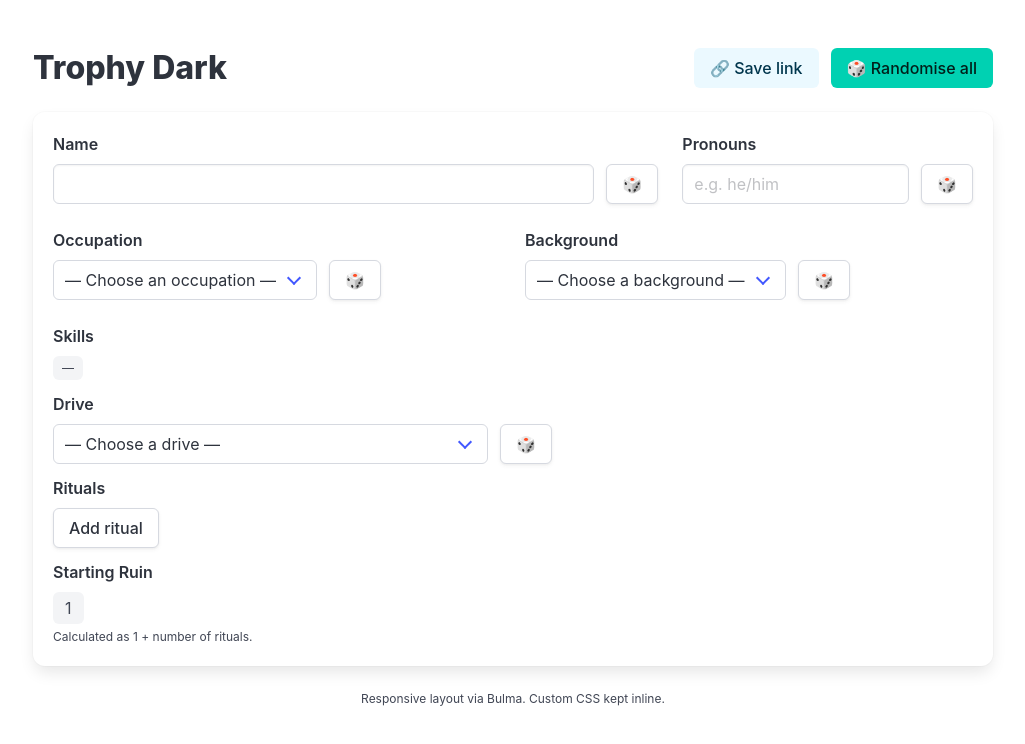
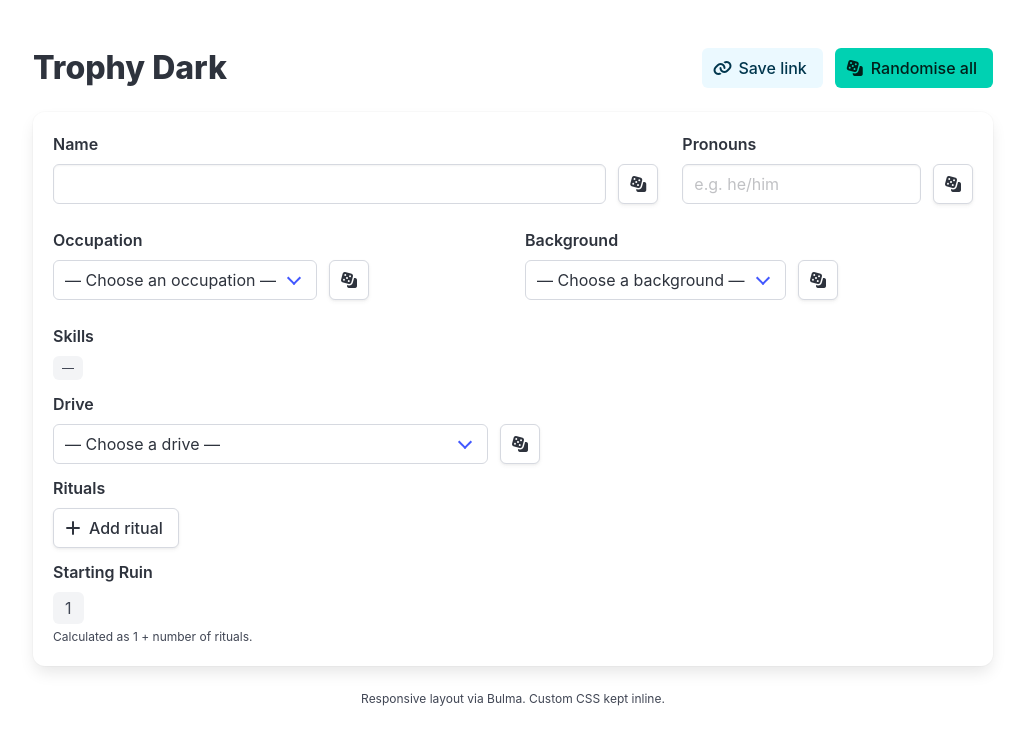
Before and after one commit to weavejester/trophycc, a plain HTML site: page index.html in a window 1280 px wide. Shown: the whole page, without its empty margins (127-1152 px from the left). Drawn offline with nearby package versions, Linux system fonts and the light colour scheme.

Commit message:
Add FontAwesome icons

```diff
--- a/index.html
+++ b/index.html
@@ -4,7 +4,8 @@
   <meta charset="UTF-8">
   <meta name="viewport" content="width=device-width, initial-scale=1">
   <title>Trophy Dark • Character Builder</title>
-  <link rel="stylesheet" href="https://cdn.jsdelivr.net/npm/bulma@1.0.4/css/bulma.min.css">
+  <link rel="stylesheet" href="https://cdnjs.cloudflare.com/ajax/libs/bulma/1.0.4/css/bulma.min.css" integrity="sha512-yh2RE0wZCVZeysGiqTwDTO/dKelCbS9bP2L94UvOFtl/FKXcNAje3Y2oBg/ZMZ3LS1sicYk4dYVGtDex75fvvA==" crossorigin="anonymous" referrerpolicy="no-referrer" />
+  <link rel="stylesheet" href="https://cdnjs.cloudflare.com/ajax/libs/font-awesome/7.0.0/css/all.min.css" integrity="sha512-DxV+EoADOkOygM4IR9yXP8Sb2qwgidEmeqAEmDKIOfPRQZOWbXCzLC6vjbZyy0vPisbH2SyW27+ddLVCN+OMzQ==" crossorigin="anonymous" referrerpolicy="no-referrer" />
 </head>
 <body>
   <section class="section">
@@ -18,10 +19,15 @@
           </div>
           <div class="level-right">
             <div class="level-item">
-              <button type="button" id="btnSaveHash" class="button is-info is-light" title="Save to URL" aria-label="Save to URL">🔗 Save link</button>
+              <button type="button" id="btnSaveHash" class="button is-info is-light" title="Save to URL" aria-label="Save to URL">
+                <span class="icon"><i class="fas fa-link"></i></span>
+                <span>Save link</span>
+              </button>
             </div>
             <div class="level-item">
-              <button type="button" id="btnRandAll" class="button is-primary" title="Randomise everything" aria-label="Randomise everything">🎲 Randomise all</button>
+              <button type="button" id="btnRandAll" class="button is-primary" title="Randomise everything" aria-label="Randomise everything">
+                <span class="icon"><i class="fas fa-dice"></i></span>
+                <span>Randomise all</span></button>
             </div>
           </div>
         </nav>
@@ -39,7 +45,9 @@
                       <input id="name" name="name" class="input" type="text" maxlength="80">
                     </div>
                     <div class="control">
-                      <button type="button" id="btnRandName" class="button" title="Randomise name" aria-label="Randomise name">🎲</button>
+                      <button type="button" id="btnRandName" class="button" title="Randomise name" aria-label="Randomise name">
+                        <span class="icon"><i class="fas fa-dice"></i></span>
+                      </button>
                     </div>
                   </div>
                 </div>
@@ -53,7 +61,9 @@
                       <input id="pronouns" name="pronouns" class="input" type="text" placeholder="e.g. he/him" maxlength="60" aria-describedby="pronounsHelp">
                     </div>
                     <div class="control">
-                      <button type="button" id="btnRandPronouns" class="button" title="Randomise pronouns" aria-label="Randomise pronouns">🎲</button>
+                      <button type="button" id="btnRandPronouns" class="button" title="Randomise pronouns" aria-label="Randomise pronouns">
+                        <span class="icon"><i class="fas fa-dice"></i></span>
+                      </button>
                     </div>
                   </div>
                 </div>
@@ -109,7 +119,9 @@
                       </select>
                     </div>
                     <div class="control">
-                      <button type="button" id="btnRandOccupation" class="button" title="Randomise occupation" aria-label="Randomise occupation">🎲</button>
+                      <button type="button" id="btnRandOccupation" class="button" title="Randomise occupation" aria-label="Randomise occupation">
+                        <span class="icon"><i class="fas fa-dice"></i></span>
+                      </button>
                     </div>
                   </div>
                 </div>
@@ -161,7 +173,9 @@
                       </select>
                     </div>
                     <div class="control">
-                      <button type="button" id="btnRandBackground" class="button" title="Randomise background" aria-label="Randomise background">🎲</button>
+                      <button type="button" id="btnRandBackground" class="button" title="Randomise background" aria-label="Randomise background">
+                        <span class="icon"><i class="fas fa-dice"></i></span>
+                      </button>
                     </div>
                   </div>
                 </div>
@@ -222,7 +236,9 @@
                   </select>
                 </div>
                 <div class="control">
-                  <button type="button" id="btnRandDrive" class="button" title="Randomise drive" aria-label="Randomise drive">🎲</button>
+                  <button type="button" id="btnRandDrive" class="button" title="Randomise drive" aria-label="Randomise drive">
+                    <span class="icon"><i class="fas fa-dice"></i></span>
+                  </button>
                 </div>
               </div>
             </div>
@@ -234,7 +250,10 @@
               <!-- Container for up to 3 ritual rows -->
               <div id="rituals-rows"></div>
 
-              <a href="#" id="ritualsAddLink" class="button add-link">Add ritual</a>
+              <a href="#" id="ritualsAddLink" class="button add-link">
+                <span class="icon"><i class="fas fa-plus"></i></span>
+                <span>Add ritual</span>
+              </a>
 
               <!-- Hidden master select used to clone options -->
               <select id="ritualsMaster" aria-hidden="true" style="display:none">
```
